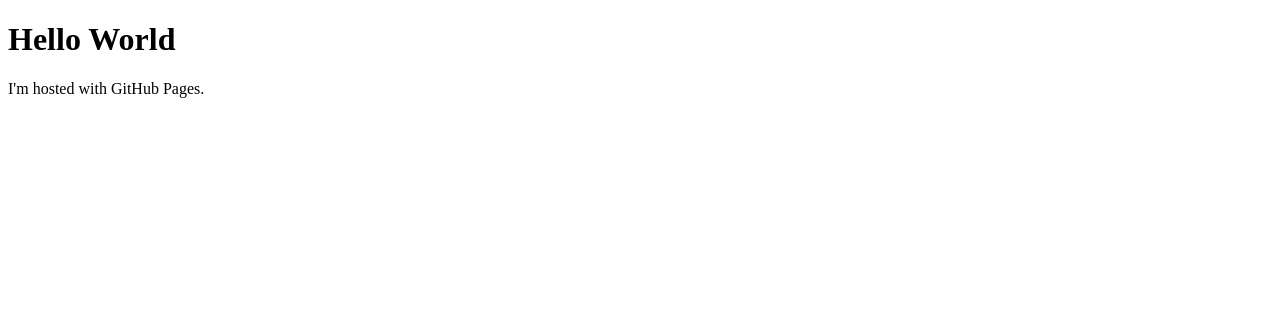
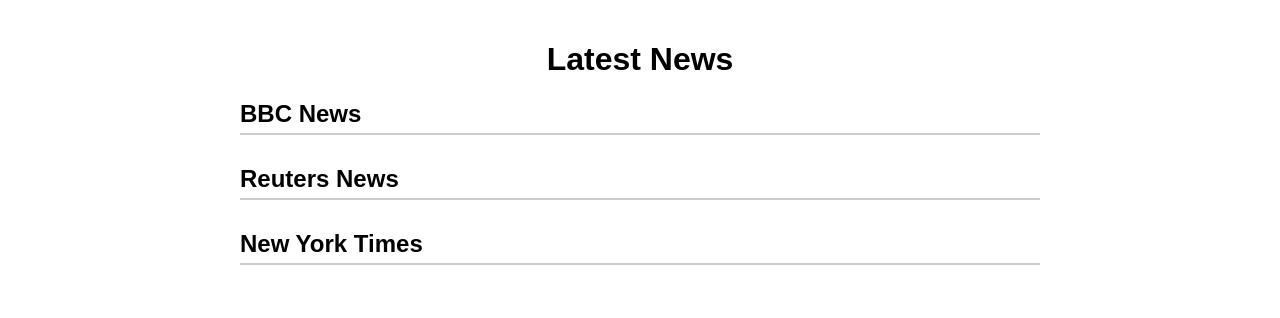
Before and after one commit to joshmatamoros94/joshmatamoros94.github.io, a plain HTML site: page index.html in a window 1280 px wide. Drawn offline with Linux system fonts and the light colour scheme.

Commit message:
Update index.html

```diff
--- a/index.html
+++ b/index.html
@@ -1,7 +1,36 @@
 <!DOCTYPE html>
-<html>
+<html lang="en">
+<head>
+  <meta charset="UTF-8">
+  <meta name="viewport" content="width=device-width, initial-scale=1.0">
+  <title>News Blog</title>
+  <style>
+    body { font-family: Arial, sans-serif; margin: 0; padding: 0; }
+    .container { max-width: 800px; margin: auto; padding: 20px; }
+    h1 { text-align: center; }
+    .news-section { margin-bottom: 30px; }
+    .news-section h2 { border-bottom: 2px solid #ccc; padding-bottom: 5px; }
+    .article { margin-bottom: 15px; }
+    .article a { text-decoration: none; color: #0066cc; }
+    .article a:hover { text-decoration: underline; }
+  </style>
+</head>
 <body>
-<h1>Hello World</h1>
-<p>I'm hosted with GitHub Pages.</p>
+  <div class="container">
+    <h1>Latest News</h1>
+    <div id="bbc-news" class="news-section">
+      <h2>BBC News</h2>
+      <div id="bbc-articles"></div>
+    </div>
+    <div id="reuters-news" class="news-section">
+      <h2>Reuters News</h2>
+      <div id="reuters-articles"></div>
+    </div>
+    <div id="nyt-news" class="news-section">
+      <h2>New York Times</h2>
+      <div id="nyt-articles"></div>
+    </div>
+  </div>
+  <script src="script.js"></script>
 </body>
 </html>
```
